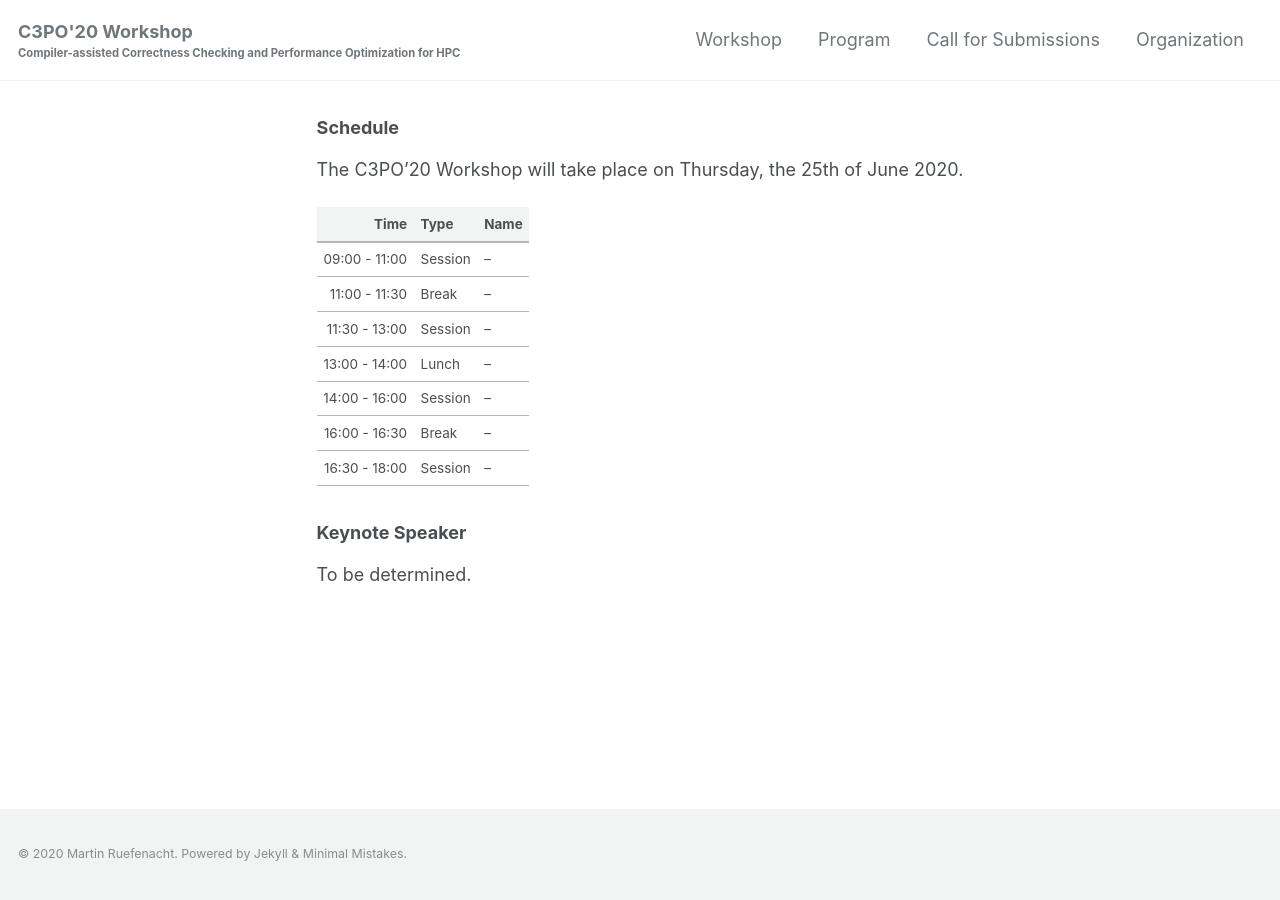
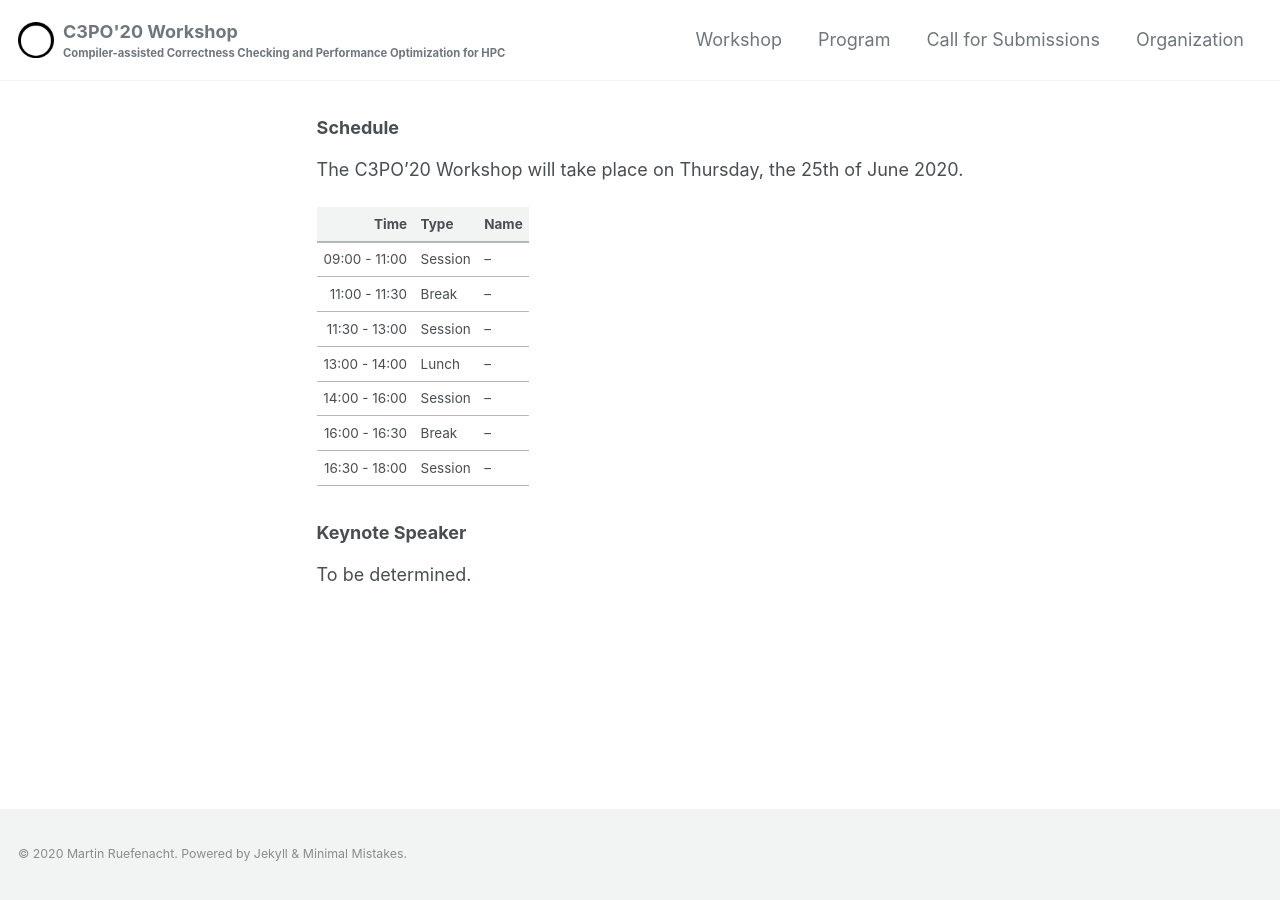
Before and after one commit to c3po-workshop/c3po-workshop.github.io, a Jekyll site: the page built from _pages/program.md, in a window 1280 px wide. Built offline with Jekyll 4.4.1, drawn with Linux system fonts in a browser that asks for light colours; cached includes are drawn as plain includes; nearby versions of some CDN libraries; our own code applies the rules of GitHub Pages for plain Markdown files.

Commit message:
Set logo

```diff
--- a/_config.yml
+++ b/_config.yml
@@ -25,7 +25,7 @@
 baseurl                  : # "/_pages/home"
 repository               : "c3po-workshop/c3po-workshop.github.io"
 teaser                   : # path of fallback teaser image, e.g. "/assets/images/500x300.png"
-logo                     : # path of logo image to display in the masthead, e.g. "/assets/images/88x88.png"
+logo                     : "/assets/logo.png"
 masthead_title           : # overrides the website title displayed in the masthead, use " " for no title
 # breadcrumbs            : false # true, false (default)
 words_per_minute         : 200
```
